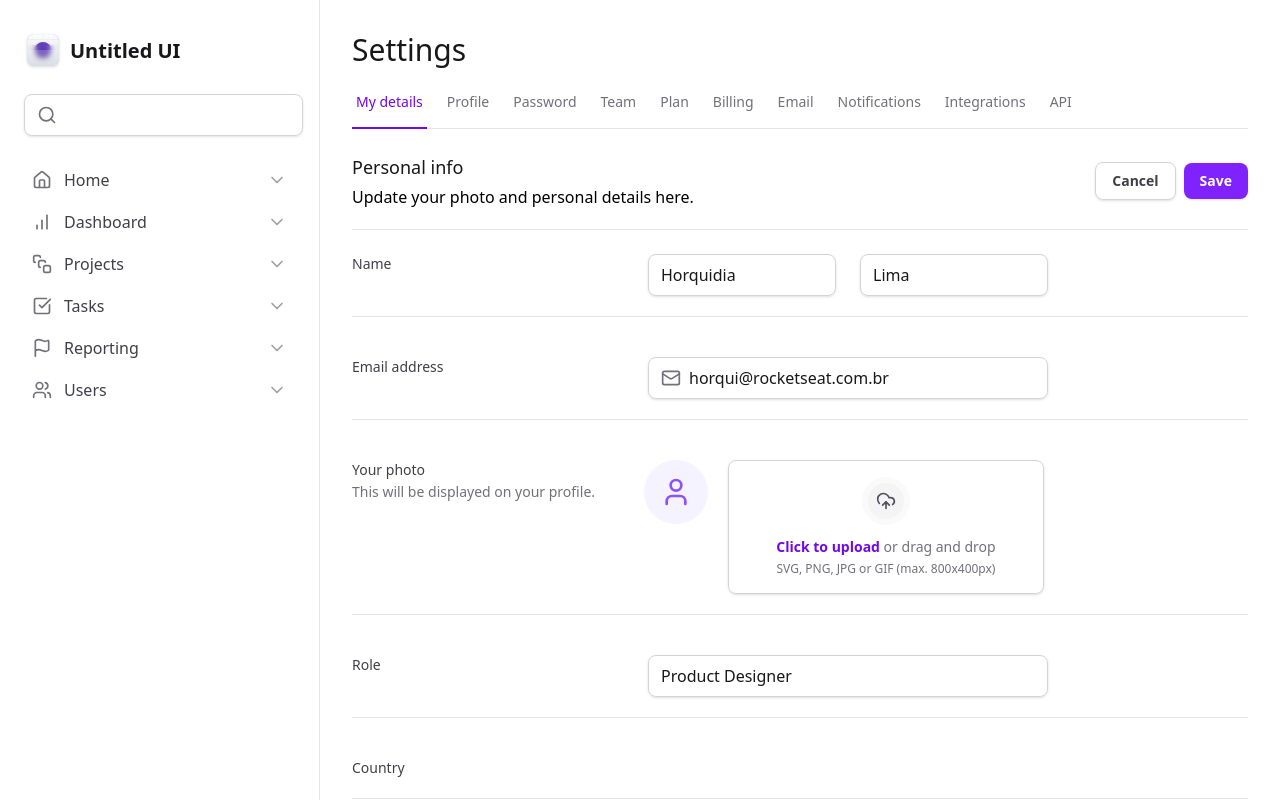
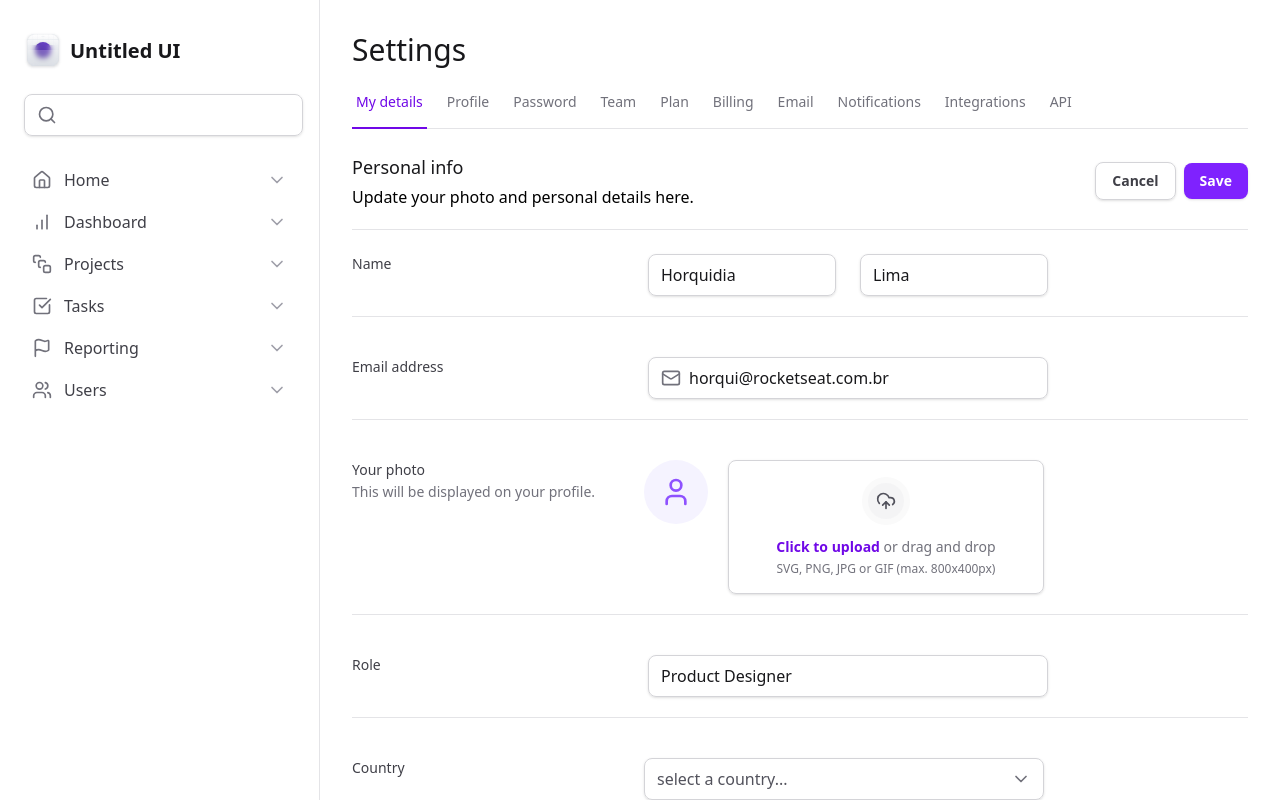
Before and after one commit to horquidia-lima/dashboard, a Next.js app: page / in a window 1280 px wide. Shown: the top 800 px of the page. Built offline with nearby package versions, Linux system fonts and the light colour scheme.

Commit message:
Criando Select de Pais

```diff
--- a/package.json
+++ b/package.json
@@ -9,6 +9,7 @@
     "lint": "next lint"
   },
   "dependencies": {
+    "@radix-ui/react-select": "^2.2.5",
     "@radix-ui/react-tabs": "^1.1.12",
     "framer-motion": "^12.23.11",
     "lucide-react": "^0.526.0",
--- a/src/app/page.tsx
+++ b/src/app/page.tsx
@@ -2,6 +2,7 @@
 import { SettingsTabs } from "@/components/SettingsTabs";
 import {Mail} from "lucide-react";
 import * as FileInput from '@/components/Form/FileInput'
+import { Select } from "@/components/Form/Select";
 
 export default function Home() {
   return (
@@ -65,12 +66,12 @@
 
           <div className="grid grid-cols-form gap-3 py-5">
             <label htmlFor="country" className="text-sm font-medium text-zinc-700">Country</label>
-            <div></div>
+            <Select/>
           </div>
 
            <div className="grid grid-cols-form gap-3 py-5">
             <label htmlFor="timezone" className="text-sm font-medium text-zinc-700">Timezone</label>
-            <div></div>
+
           </div>
 
           <div className="grid grid-cols-form gap-3 py-5">
--- /dev/null
+++ b/src/components/Form/Select.tsx
@@ -0,0 +1,32 @@
+'use client'
+
+import {ChevronDown, Check} from "lucide-react"
+import * as SelectPrimitive from '@radix-ui/react-select'
+
+export function Select(){
+    return(
+         <SelectPrimitive.Root>
+            <SelectPrimitive.Trigger className="flex h-full items-center justify-between gap-2 rounded-lg border border-zinc-300 px-3 py-2 shadow-sm data-[placeholder]:text-zinc-600">
+                <SelectPrimitive.Value placeholder="select a country..." className="text-black"/>
+                <SelectPrimitive.Icon>
+                  <ChevronDown className="h-5 w-5 text-zinc-500"/>
+                </SelectPrimitive.Icon>
+            </SelectPrimitive.Trigger>
+
+            <SelectPrimitive.Portal>
+                <SelectPrimitive.Content side="bottom" position="popper" sideOffset={8} className="z-10 rounded-lg border border-zinc-200 bg-white w-[--radix-select-trigger-width] overflow-hidden">
+                    <SelectPrimitive.Viewport>
+                        <SelectPrimitive.Item value="br" className="flex items-center justify-between gap-2 px-3 py-2.5 outline-none data-[highlighted]:bg-zinc-50">
+                            <SelectPrimitive.ItemText className="text-black">
+                                Brasil
+                            </SelectPrimitive.ItemText>
+                            <SelectPrimitive.ItemIndicator>
+                                <Check className="h-4 w-4 text-violet-500"/>
+                            </SelectPrimitive.ItemIndicator>
+                        </SelectPrimitive.Item>
+                    </SelectPrimitive.Viewport>
+                </SelectPrimitive.Content>
+            </SelectPrimitive.Portal>
+        </SelectPrimitive.Root>
+    )
+}
```
Also changed, not shown: 1 other file (tests, documents, lock files or other folders).
